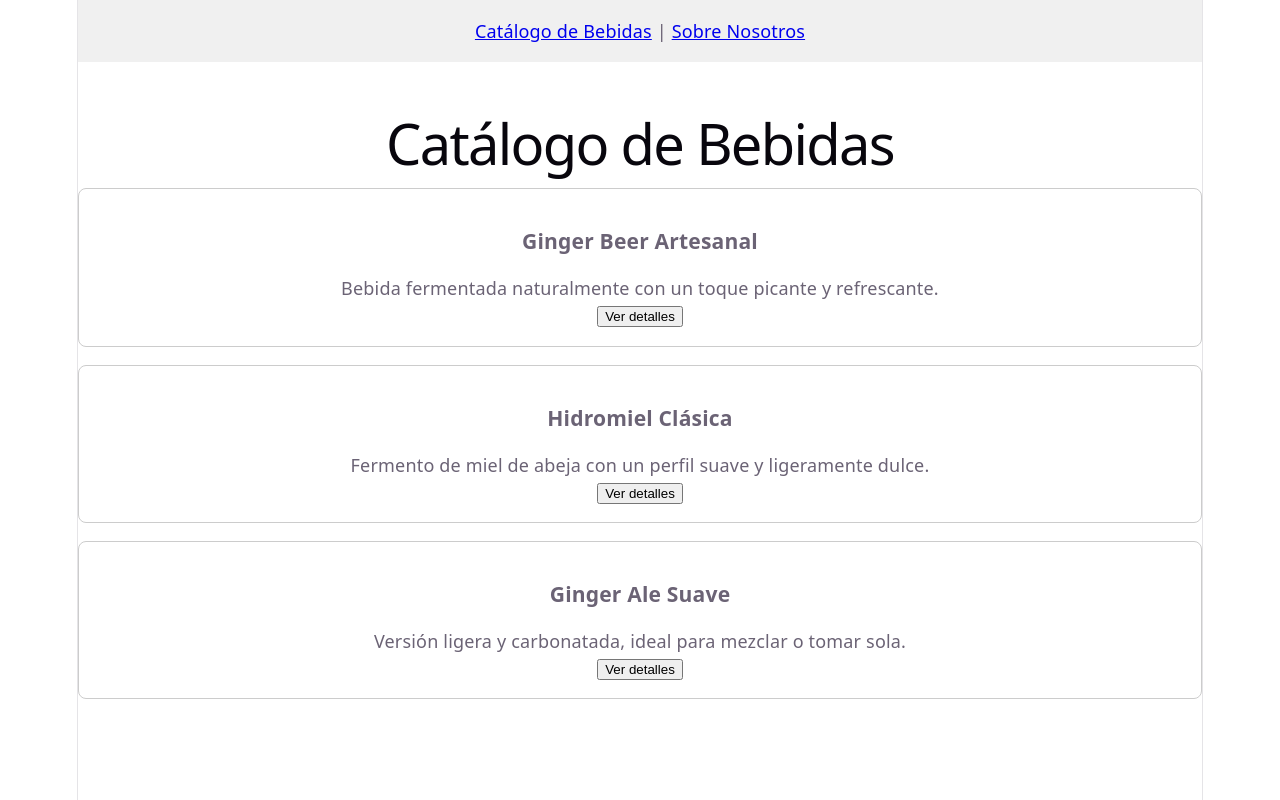
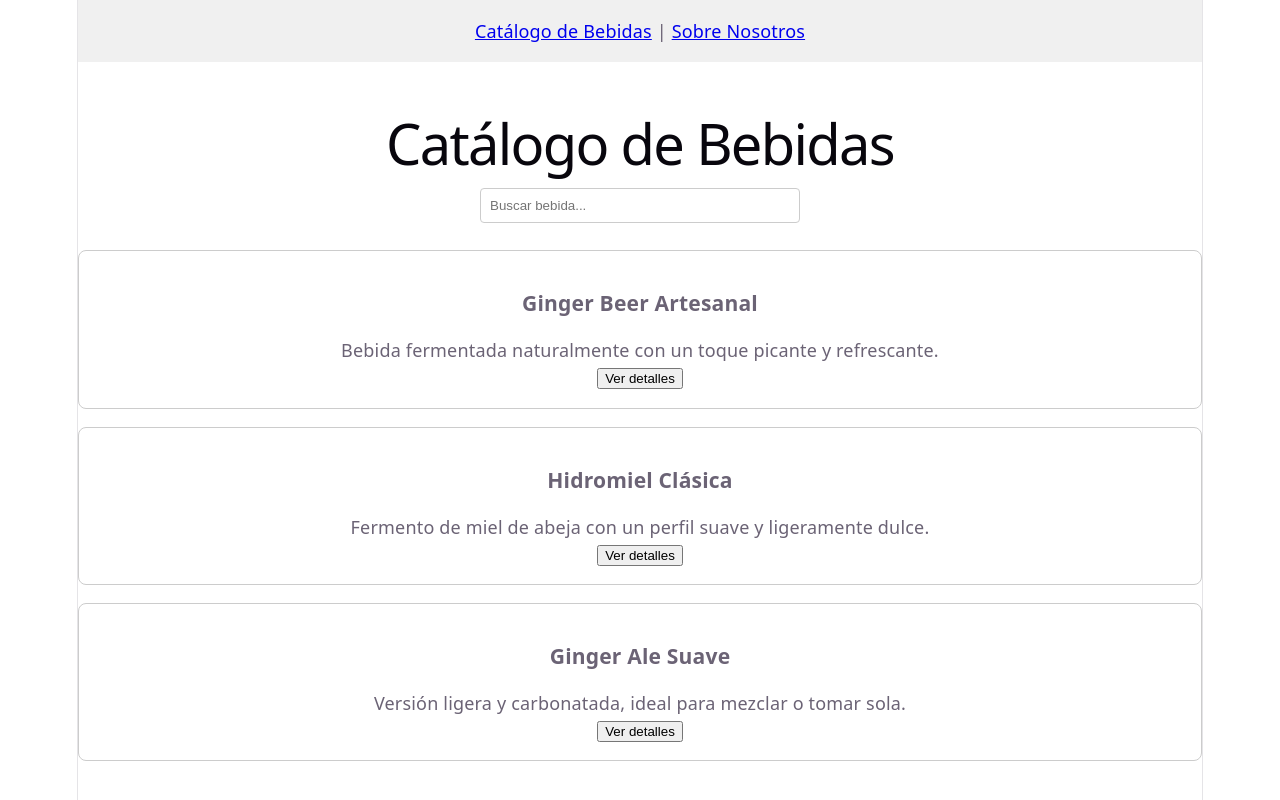
Before and after one commit to zakkdruzer/m6-l5-d1-spa-navegable, a Vue app: page /bebidas in a window 1280 px wide. Built offline with nearby package versions, Linux system fonts and the light colour scheme.

Commit message:
feat: Fase 3 · Los casos difíciles - terminada

```diff
--- a/src/views/BebidaDetalleView.vue
+++ b/src/views/BebidaDetalleView.vue
@@ -9,38 +9,53 @@ const props = defineProps({
   }
 });
 
-// Buscamos la bebida correspondiente
+// Buscamos la bebida correspondiente de forma reactiva al prop id
 const bebidaActual = computed(() => {
   return bebidas.find(b => b.id === props.id);
 });
 </script>
 
 <template>
+  <!-- Si la bebida existe -->
   <div v-if="bebidaActual">
     <h2>{{ bebidaActual.nombre }}</h2>
     <p>{{ bebidaActual.descripcion }}</p>
 
-    <!-- Navegación de las pestañas -->
     <nav class="tabs">
       <router-link :to="{ name: 'preparacion', params: { id: bebidaActual.id } }">Preparación</router-link> |
       <router-link :to="{ name: 'ingredientes', params: { id: bebidaActual.id } }">Ingredientes</router-link> |
       <router-link :to="{ name: 'costos', params: { id: bebidaActual.id } }">Costos</router-link>
     </nav>
 
-    <!-- El hueco donde se dibujan las vistas de las pestañas -->
     <div class="tab-content">
       <router-view :bebida="bebidaActual"></router-view>
     </div>
 
     <router-link :to="{ name: 'catalogo' }">← Volver al catálogo</router-link>
   </div>
-  <div v-else>
-    <h2>Bebida no encontrada</h2>
-    <router-link :to="{ name: 'catalogo' }">← Volver al catálogo</router-link>
+
+  <!-- Si piden un identificador que no existe (Mensaje humano y amigable) -->
+  <div v-else class="error-inexistente">
+    <h2>Oops, esta bebida no existe</h2>
+    <p>El identificador <strong>"{{ props.id }}"</strong> no corresponde a ninguna receta en nuestro catálogo.</p>
+    <router-link :to="{ name: 'catalogo' }" class="btn-volver">Volver al catálogo seguro</router-link>
   </div>
 </template>
 
 <style scoped>
 .tabs { margin: 1rem 0; font-weight: bold; }
 .tab-content { border: 1px dashed #ccc; padding: 1rem; margin-bottom: 1rem; }
+.error-inexistente {
+  padding: 2rem;
+  text-align: center;
+}
+.btn-volver {
+  display: inline-block;
+  margin-top: 1rem;
+  padding: 0.5rem 1rem;
+  background-color: #2563eb;
+  color: white;
+  text-decoration: none;
+  border-radius: 4px;
+}
 </style>
--- a/src/views/BebidasView.vue
+++ b/src/views/BebidasView.vue
@@ -1,13 +1,33 @@
 <script setup>
-import { ref } from 'vue';
-import { useRouter } from 'vue-router';
+import { ref, computed, watch } from 'vue';
+import { useRoute, useRouter } from 'vue-router';
 import { bebidas } from '../data/bebidas.js';
 import BebidaCard from '../components/BebidaCard.vue';
 
-const catalogo = ref(bebidas);
+const route = useRoute();
 const router = useRouter();
 
-// Navegación disparada desde JavaScript, no desde un enlace directo[cite: 1]
+// Estado del buscador enlazado al query de la URL (si recargan o vienen con ?buscar=...)
+const busqueda = ref(route.query.buscar || '');
+
+// Filtrar las bebidas según el texto ingresado
+const bebidasFiltradas = computed(() => {
+  if (!busqueda.value) return bebidas;
+  return bebidas.filter(b =>
+    b.nombre.toLowerCase().includes(busqueda.value.toLowerCase()) ||
+    b.descripcion.toLowerCase().includes(busqueda.value.toLowerCase())
+  );
+});
+
+// Sincronizar el input con la URL usando router.replace o push
+const actualizarBusqueda = () => {
+  router.push({
+    name: 'catalogo',
+    query: busqueda.value ? { buscar: busqueda.value } : {}
+  });
+};
+
+// Navegación disparada desde JavaScript
 const irADetalle = (id) => {
   router.push({ name: 'detalle', params: { id: id } });
 };
@@ -16,10 +36,26 @@ const irADetalle = (id) => {
 <template>
   <div>
     <h1>Catálogo de Bebidas</h1>
-    <div class="lista-bebidas">
-      <!-- Recorrido de listas con su identificador único -->
+
+    <!-- Campo de formulario enlazado al estado -->
+    <div class="buscador-container">
+      <input
+        type="text"
+        v-model="busqueda"
+        @input="actualizarBusqueda"
+        placeholder="Buscar bebida..."
+      />
+    </div>
+
+    <!-- Estado vacío: mensaje amable si no hay resultados -->
+    <div v-if="bebidasFiltradas.length === 0" class="estado-vacio">
+      <p>No encontramos ninguna bebida que coincida con tu búsqueda.</p>
+      <button @click="busqueda = ''; actualizarBusqueda()">Ver todas las bebidas</button>
+    </div>
+
+    <div v-else class="lista-bebidas">
       <BebidaCard
-        v-for="item in catalogo"
+        v-for="item in bebidasFiltradas"
         :key="item.id"
         :bebida="item"
         @verDetalle="irADetalle"
@@ -27,3 +63,23 @@ const irADetalle = (id) => {
     </div>
   </div>
 </template>
+
+<style scoped>
+.buscador-container {
+  margin-bottom: 1.5rem;
+}
+.buscador-container input {
+  padding: 0.5rem;
+  width: 100%;
+  max-width: 300px;
+  border: 1px solid #ccc;
+  border-radius: 4px;
+}
+.estado-vacio {
+  padding: 2rem;
+  text-align: center;
+  background-color: #f9f9f9;
+  border-radius: 8px;
+  margin-top: 1rem;
+}
+</style>
--- a/src/views/NotFoundView.vue
+++ b/src/views/NotFoundView.vue
@@ -1,5 +1,20 @@
 <template>
-  <div>
-    <h1>Página no encontrada. Error 404</h1>
+  <div class="not-found">
+    <h1>404</h1>
+    <h2>Página no encontrada</h2>
+    <p>Parece que te has perdido en el proceso de fermentación.</p>
+    <router-link :to="{ name: 'catalogo' }">Volver a la página principal</router-link>
   </div>
 </template>
+
+<style scoped>
+.not-found {
+  text-align: center;
+  padding: 3rem;
+}
+.not-found h1 {
+  font-size: 5rem;
+  color: #ef4444;
+  margin-bottom: 0;
+}
+</style>
```
